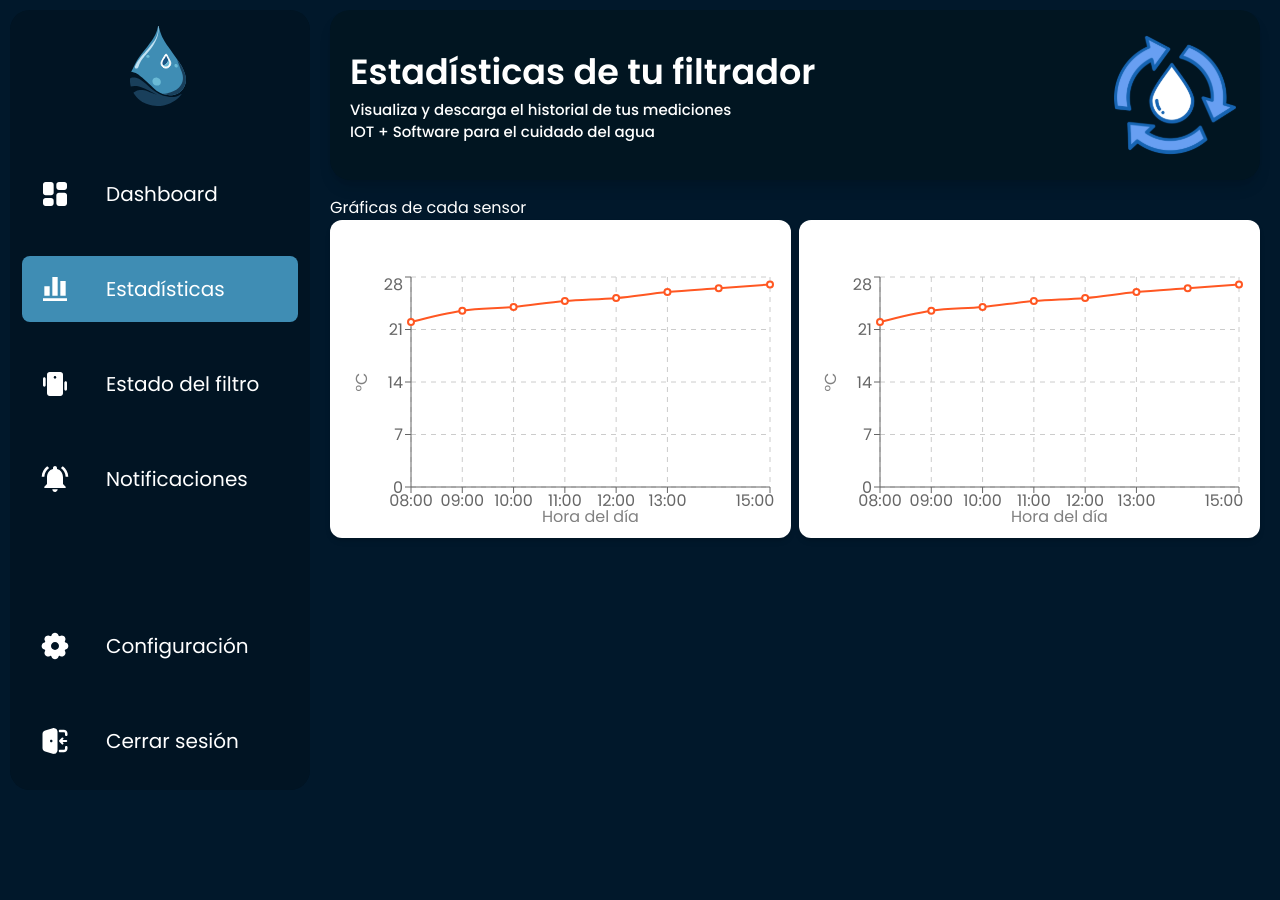
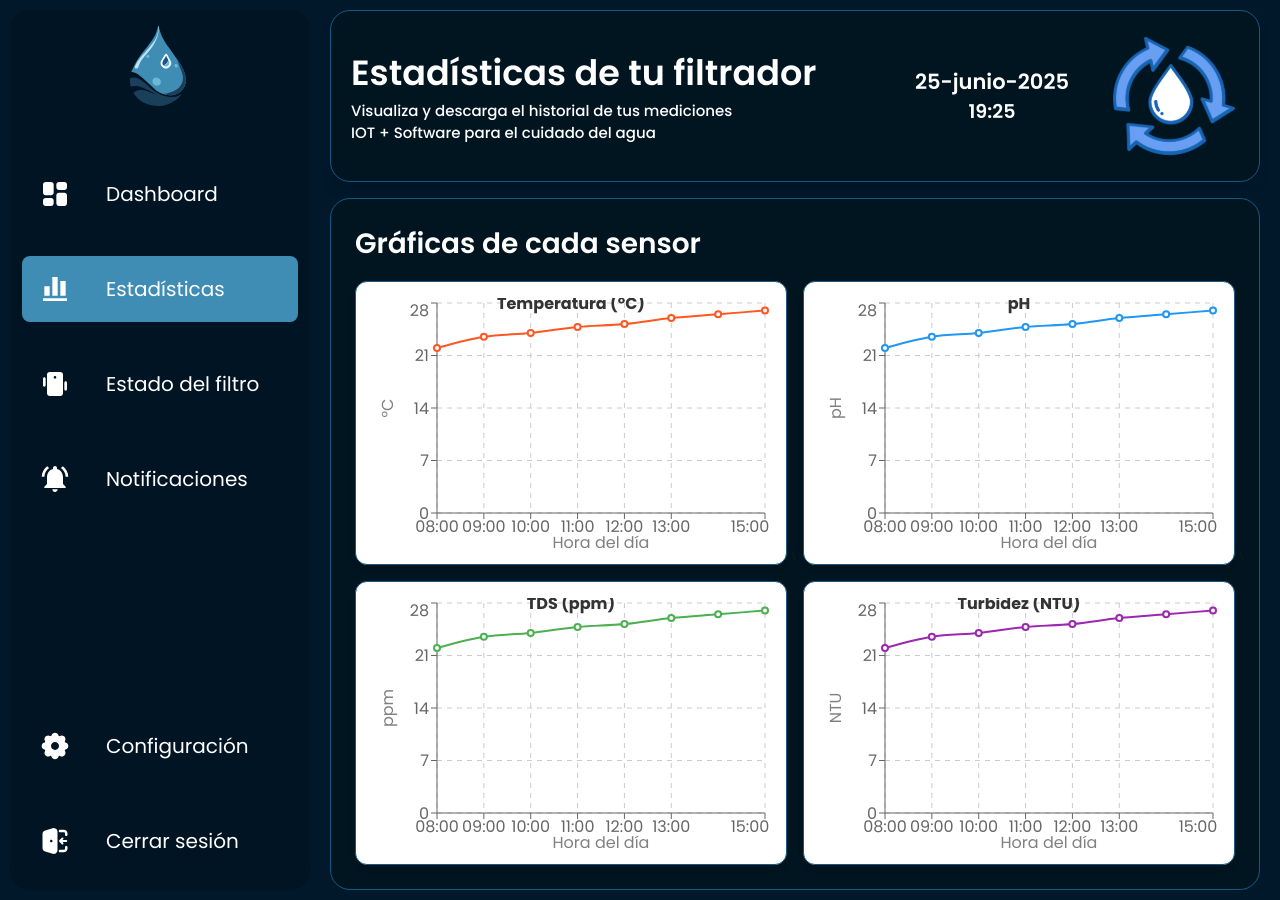
Before and after one commit to Andresito126/AquaFlow-FrontEnd, a React (Vite) app: page /stadistics in a window 1280 px wide. Before the commit the page ends 800 px from the top, so only its background shows below. Built offline with nearby package versions, Linux system fonts and the light colour scheme.

Commit message:
Add:date time for the header added

```diff
--- a/src/features/sensors/presentation/components/sensorLineChart.tsx
+++ b/src/features/sensors/presentation/components/sensorLineChart.tsx
@@ -1,5 +1,3 @@
-// features/sensors/presentation/components/SensorLineChart.tsx
-
 import {
   LineChart,
   Line,
@@ -9,6 +7,7 @@ import {
   ResponsiveContainer,
   CartesianGrid,
   Label,
+  Customized,
 } from "recharts";
 
 interface SensorDataPoint {
@@ -20,8 +19,26 @@ interface Props {
   title: string;
   data: SensorDataPoint[];
   strokeColor?: string;
-  unit?: string; //  "°C", "mg/L", "NTU", etc.
+  unit?: string;
 }
+
+const CenteredTitle = ({ title }: { title: string }) => {
+  return (
+    <text
+      x="50%"
+      y={7}
+      textAnchor="middle"
+      dominantBaseline="middle"
+      style={{
+        fontSize: "16px",
+        fontWeight: "bold",
+        fill: "#333",
+      }}
+    >
+      {title}
+    </text>
+  );
+};
 
 export const SensorLineChart = ({
   title,
@@ -30,16 +47,13 @@ export const SensorLineChart = ({
   unit = "",
 }: Props) => {
   return (
-    <div className="bg-white p-4 rounded-xl shadow-md w-full">
-      <h2 className="text-lg font-semibold text-gray-800 mb-2">{title}</h2>
+    <div className="bg-white p-4 rounded-xl shadow-md w-full border border-[#105B85]">
       <ResponsiveContainer width="100%" height={250}>
         <LineChart data={data}>
           <CartesianGrid stroke="#ccc" strokeDasharray="5 5" />
-
           <XAxis dataKey="time">
             <Label value="Hora del día" offset={-5} position="insideBottom" />
           </XAxis>
-
           <YAxis>
             <Label
               value={unit}
@@ -49,7 +63,6 @@ export const SensorLineChart = ({
               style={{ textAnchor: "middle" }}
             />
           </YAxis>
-
           <Tooltip />
           <Line
             type="monotone"
@@ -57,6 +70,8 @@ export const SensorLineChart = ({
             stroke={strokeColor}
             strokeWidth={2}
           />
+          <Customized component={() => <CenteredTitle title={title} />} />
+
         </LineChart>
       </ResponsiveContainer>
     </div>
--- a/src/features/sensors/presentation/layouts/dashboard/box-sensor-linechart.tsx
+++ b/src/features/sensors/presentation/layouts/dashboard/box-sensor-linechart.tsx
@@ -3,12 +3,13 @@ import { SensorLineChart } from "../../components/sensorLineChart";
 
 export const BoxSensorLineChart = () => {
   return (
-    <>
-      <div>
-        <p>Gráficas de cada sensor</p>
+    <div className="p-6 bg-[#011521] rounded-[20px] w-full border-[#105B85] border-[1px]">
 
-        <div className="grid grid-cols-1 md:grid-cols-2 gap-2">
+      <h2 className="text-white text-[28px] font-semibold mb-4">
+        Gráficas de cada sensor
+      </h2>
 
+      <div className="grid grid-cols-1 md:grid-cols-2 gap-4">
         <SensorLineChart
           title="Temperatura (°C)"
           data={temperatureMock}
@@ -16,14 +17,24 @@ export const BoxSensorLineChart = () => {
           unit="°C"
         />
         <SensorLineChart
-            title="Temperatura (°C)"
+          title="pH"
           data={temperatureMock}
-            strokeColor="#FF5722"
-            unit="°C"
+          strokeColor="#2196F3"
+          unit="pH"
+        />
+        <SensorLineChart
+          title="TDS (ppm)"
+          data={temperatureMock}
+          strokeColor="#4CAF50"
+          unit="ppm"
+        />
+        <SensorLineChart
+          title="Turbidez (NTU)"
+          data={temperatureMock}
+          strokeColor="#9C27B0"
+          unit="NTU"
         />
       </div>
     </div>
-
-    </>
   );
 };
--- a/src/features/sensors/presentation/pages/Stadistics-page.tsx
+++ b/src/features/sensors/presentation/pages/Stadistics-page.tsx
@@ -1,17 +1,21 @@
 import Header from "../../../shared/components/generic/header";
 import IconReuse from "../../../../core/assets/icons/header/icon-stadistics-header.svg";
 import { BoxSensorLineChart } from "../layouts/dashboard/box-sensor-linechart";
-
+import { useDateTime } from "../../../shared/hooks/useDataTime";
 
 export const StadisticsPage = () => {
+  const { date, time } = useDateTime();
+
   return (
     <>
-      <div className="flex flex-col items-stretch gap-4">
+      <div className="flex flex-col items-stretch gap-4 ">
         <Header
           title="Estadísticas de tu filtrador"
           subtitle="Visualiza y descarga el historial de tus mediciones"
           subtitle2="IOT + Software para el cuidado del agua"
           icon={IconReuse}
+          date={date}
+          time={time}
         />
 
         <BoxSensorLineChart />
--- a/src/features/shared/components/generic/header.tsx
+++ b/src/features/shared/components/generic/header.tsx
@@ -19,7 +19,7 @@ const Header: React.FC<Props> = ({
 }) => {
   return (
     <>
-      <div className=" shadow-lg p-4 h-fit bg-[#011521] flex justify-between items-center px-[20px] py-[20px] text-white rounded-[20px]">
+      <div className=" shadow-lg p-4 h-fit bg-[#011521] flex justify-between items-center px-[20px] py-[20px] text-white rounded-[20px] border-[#105B85] border-[1px] ">
         <div className="">
           <p className="text-[35px] font-semibold">{title}</p>
           <p className="text-[15px] font-medium">{subtitle}</p>
--- /dev/null
+++ b/src/features/shared/hooks/useDataTime.ts
@@ -0,0 +1,32 @@
+import { useEffect, useState } from "react";
+
+export const useDateTime = () => {
+  const [date, setDate] = useState<string>("");
+  const [time, setTime] = useState<string>("");
+
+  useEffect(() => {
+    const updateDateTime = () => {
+      const now = new Date();
+
+      const formattedDate = `${now.getDate()}-${now.toLocaleString("es-MX", {
+        month: "long",
+      })}-${now.getFullYear()}`;
+
+      const formattedTime = now.toLocaleTimeString("es-MX", {
+        hour: "2-digit",
+        minute: "2-digit",
+        hour12: false,
+      });
+
+      setDate(formattedDate);
+      setTime(formattedTime);
+    };
+
+    updateDateTime(); // Initial load
+    const interval = setInterval(updateDateTime, 1000);
+
+    return () => clearInterval(interval);
+  }, []);
+
+  return { date, time };
+};
```
Also changed, not shown: 1 other file (tests, documents, lock files or other folders). Lines whose indentation alone changed are shown as unchanged.
